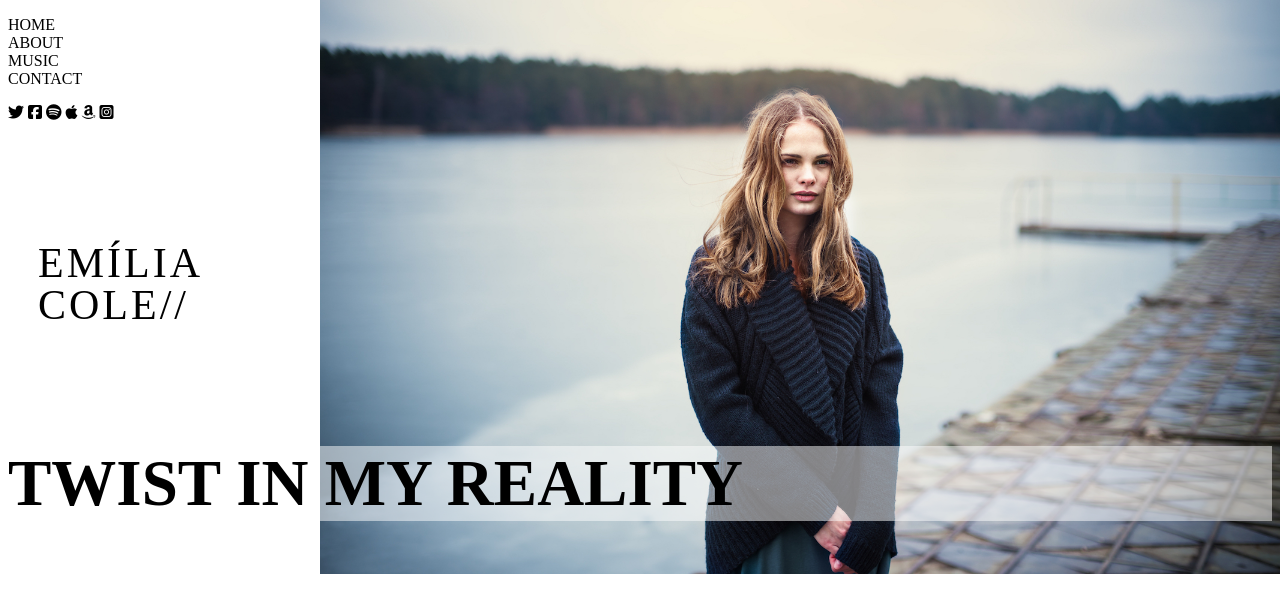
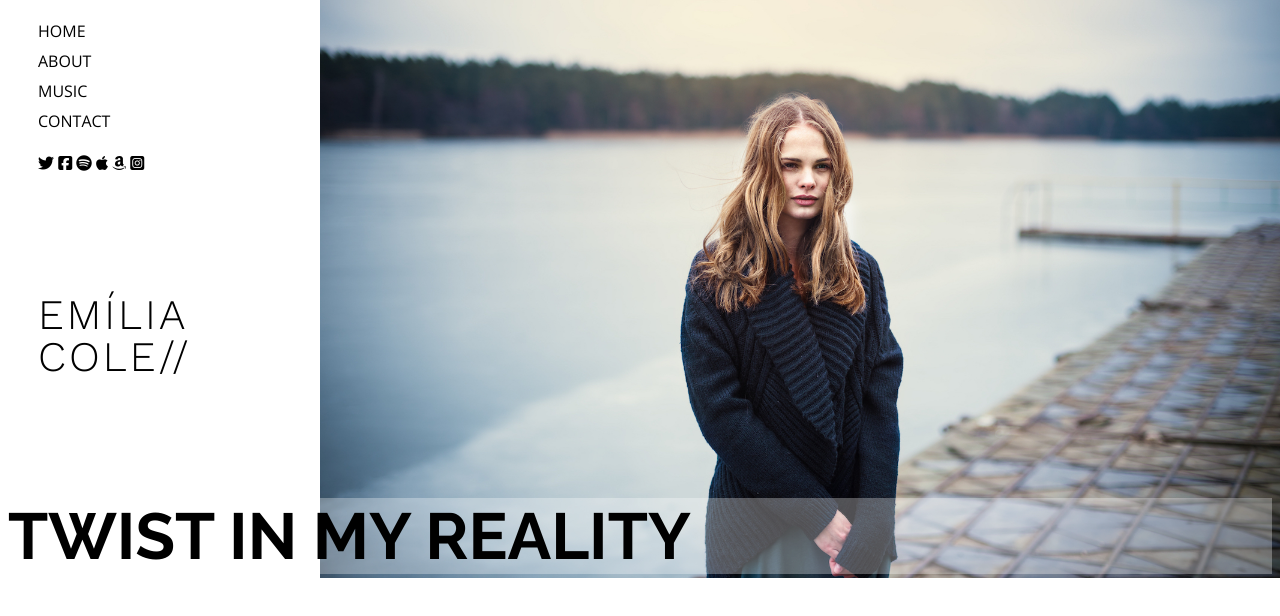
Before and after one commit to DebEscobar1988/EMILIACOLE, a website: page views/home.html in a window 1280 px wide. Drawn offline with nearby package versions, Linux system fonts and the light colour scheme.

Commit message:
feat:se agrega nuevas caracteristicas

```diff
--- a/public/css/general.css
+++ b/public/css/general.css
@@ -1,10 +1,15 @@
-font-family: 'Open Sans', sans-serif;
+
+
+
+/* font-family: 'Open Sans', sans-serif;
 font-family: 'Raleway', sans-serif;
-font-family: 'work Sans', sans-serif;
+font-family: 'Work Sans', sans-serif; */
 
 :root {
-    --tipografiaTitulos : 'Raleway', sans-serif';
-    --tipografiaEmilia :
+    --tipografiaTitulos :'Raleway', sans-serif;
+    --tipografiaEmilia :'Work Sans', sans-serif;
+    --tipografiaGeneral: 'Open Sans', sans-serif;
+    --colorVerdeTitulos: #44a391;
 }
 
 body {
--- a/public/css/home.css
+++ b/public/css/home.css
@@ -2,7 +2,7 @@ body.home{
     background-image: url('/img/emilia-home.jpg');
     background-size: 75%;
     background-repeat: no-repeat;
-    background-position: right -130px;
+    background-position: right -126px;
 }
 .home main h2{
     font-family: var(--tipografiaEmilia);
@@ -16,5 +16,5 @@ body.home{
     margin-bottom: 120px;
 }
 .home main h1 {
-    background-color:rgba(255, 255, 255,0.5);
+    background-color:rgba(255, 255, 255,0.3);
 }
--- a/public/css/styles.css
+++ b/public/css/styles.css
@@ -1,7 +1,7 @@
-@import url('https://fonts.googleapis.com/css2?family=Raleway:wght@700&display=swap');
+@import url('https://fonts.googleapis.com/css2?family=Open+Sans:ital,wght@0,400;0,700;1,300&family=Raleway:wght@400;700&family=Work+Sans:wght@300;400;700&display=swap');
 @import './general.css';
+@import './header.css';
 @import './home.css';
 @import './about.css';
 @import './contact.css';
 @import './music.css';
-@import '/header.css';
```
